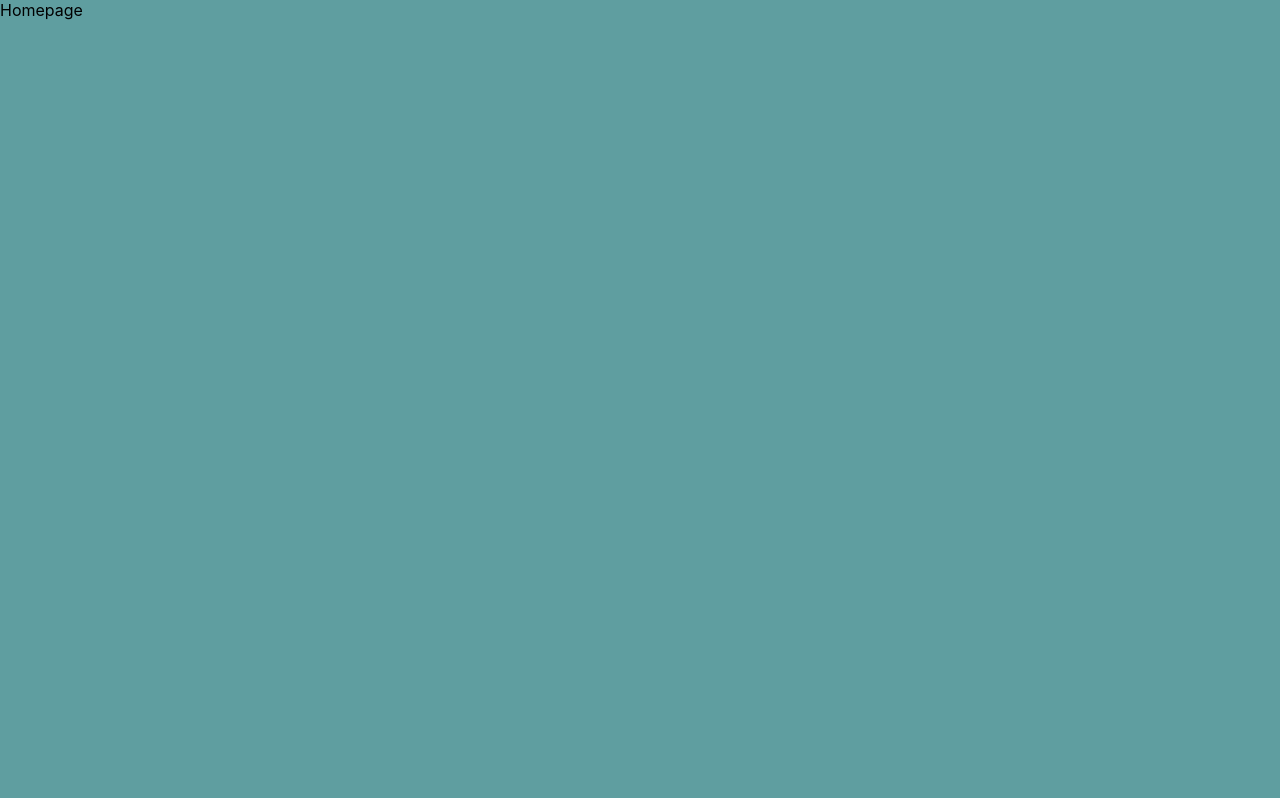
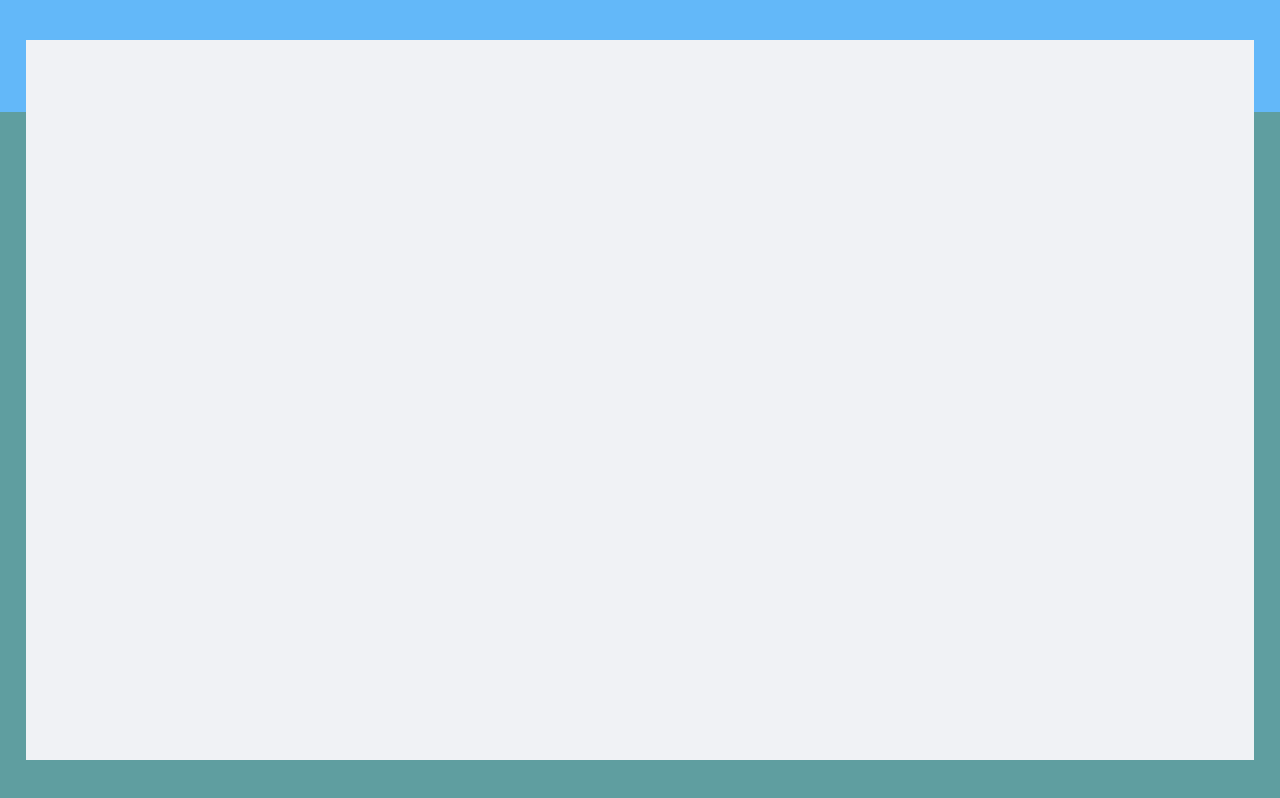
Before and after one commit to nicolasjusten95/chat-app, a React (Create React App) app in the folder frontend/: page / in a window 1280 px wide. Built offline with nearby package versions, Linux system fonts and the light colour scheme.

Commit message:
created basic homepage layout

```diff
--- /dev/null
+++ b/frontend/src/components/Homepage.module.scss
@@ -0,0 +1,20 @@
+.outerContainer {
+  position: relative;
+}
+
+.upperContainer {
+  width: 100%;
+  padding-top: 3.5rem;
+  padding-bottom: 3.5rem;
+  background-color: #63b8f9;
+}
+
+.lowerContainer {
+  display: flex;
+  background-color: #f0f2f5;
+  height: 90vh;
+  position: absolute;
+  top: 5vh;
+  left: 2vw;
+  width: 96vw;
+}
--- a/frontend/src/components/Homepage.tsx
+++ b/frontend/src/components/Homepage.tsx
@@ -1,7 +1,14 @@
+import styles from './Homepage.module.scss';
+
 const Homepage = () => {
     return (
         <div>
-            Homepage
+            <div className={styles.outerContainer}>
+                <div className={styles.upperContainer}></div>
+                <div className={styles.lowerContainer}>
+
+                </div>
+            </div>
         </div>
     );
 }
```
